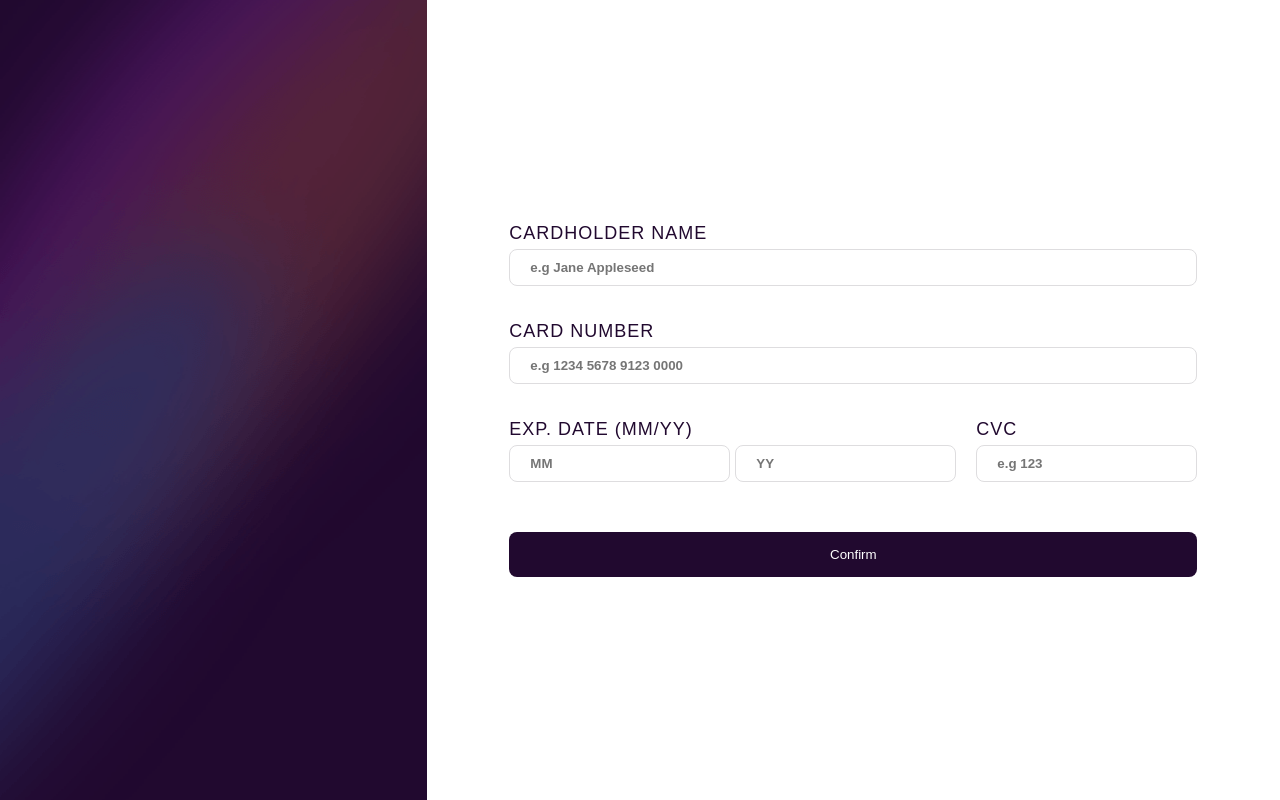
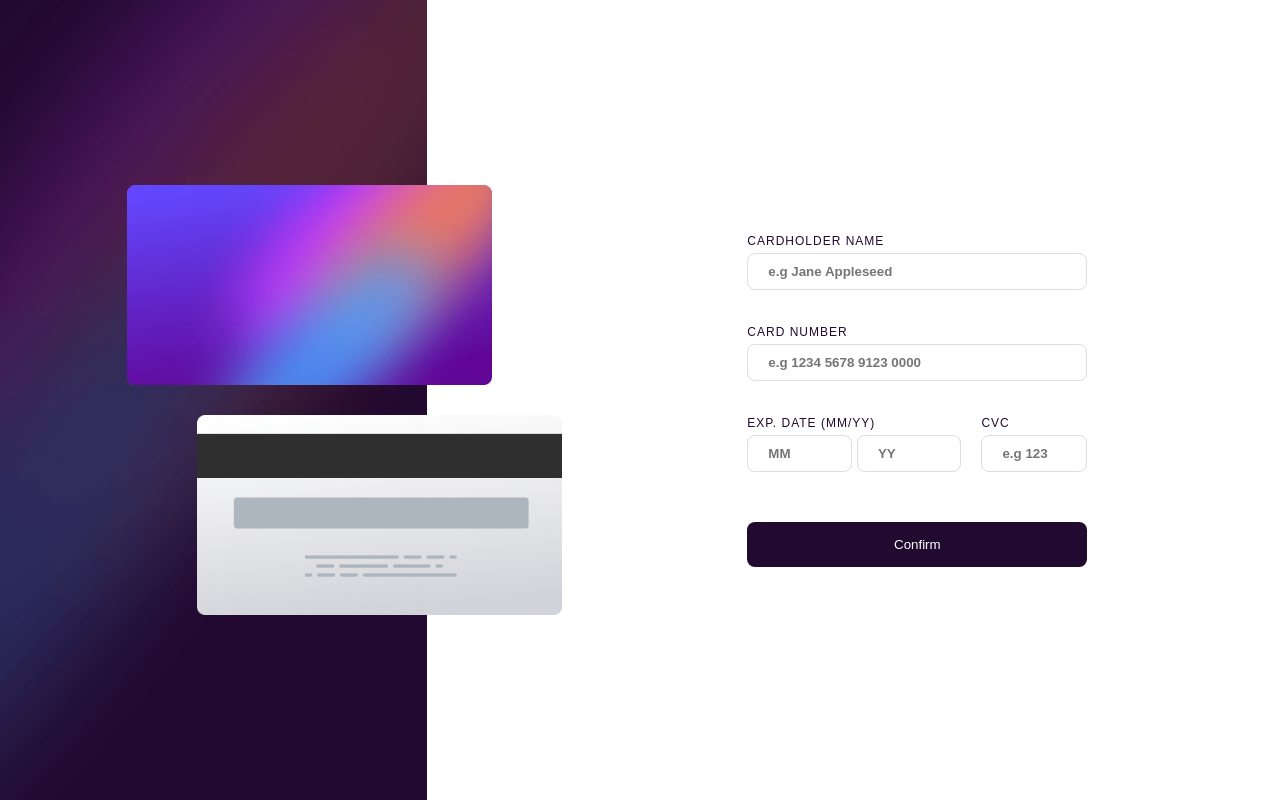
Before and after one commit to Danielhu3/interactive-card2, a React (Create React App) app: page / in a window 1280 px wide. Built offline with nearby package versions, Linux system fonts and the light colour scheme.

Commit message:
cards and form css

```diff
--- /dev/null
+++ b/src/components/aside/card/index.tsx
@@ -0,0 +1,13 @@
+import React from 'react'
+import { Card } from './style'
+
+type Props = {
+    side:string;
+}
+const index = ({side}:Props) => {
+  return (
+    <Card side={side}></Card>
+  )
+}
+
+export default index
--- /dev/null
+++ b/src/components/aside/card/style.ts
@@ -0,0 +1,17 @@
+import styled from "styled-components";
+import cardFront from '../../../images/bg-card-front.png'
+import cardBack from '../../../images/bg-card-back.png'
+export const Card = styled.div.attrs((props: {side:string}) => props)`
+    width: 40rem;
+    height: 20rem;
+
+    background: url(${props => props.side === 'front' ? cardFront : cardBack});
+    background-repeat: no-repeat;
+    background-size: contain;
+
+
+    margin: ${props => props.side === 'front' ? '0 -10rem 0 auto' : '0 -17rem 0 auto'};
+
+
+
+`
--- a/src/components/aside/index.tsx
+++ b/src/components/aside/index.tsx
@@ -1,9 +1,13 @@
 import React from 'react'
+import  Card  from './card/'
 import { Aside } from './style'
 
 const index = () => {
   return (
-    <Aside></Aside>
+    <Aside>
+      <Card side='front'/>
+      <Card side='back'/>
+    </Aside>
   )
 }
 
--- a/src/components/aside/style.ts
+++ b/src/components/aside/style.ts
@@ -3,6 +3,15 @@ import bgDesktop from '../../images/bg-main-desktop.png';
 export const Aside = styled.aside`
     grid-area: aside;
     background: url(${bgDesktop});
+    background-repeat: no-repeat;;
+
+    display: flex;
+    flex-direction:column;
+    align-items:center;
+    justify-content: center;
+    gap:3rem;
+
+    position:relative;
 
 
 `
--- a/src/components/main/form/style.ts
+++ b/src/components/main/form/style.ts
@@ -7,5 +7,6 @@ export const Form = styled.form`
 
     gap: 3.5rem;
 
-    margin: 0 min(2rem)
+    max-width:34rem;
+    margin-left: 15%;
 `
--- a/src/styles/global.ts
+++ b/src/styles/global.ts
@@ -15,7 +15,7 @@ export default createGlobalStyle`
     }
 
     body{
-        font-size: 1.8rem;
+        font-size: 1.2rem;
         font-weight: 500;
     }
 
```
